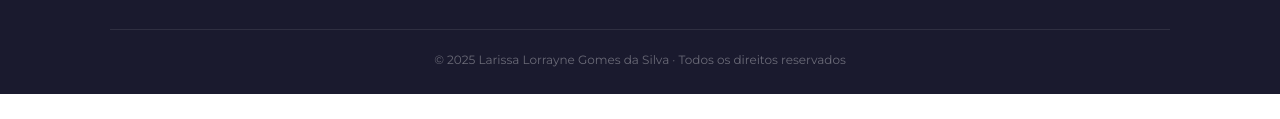
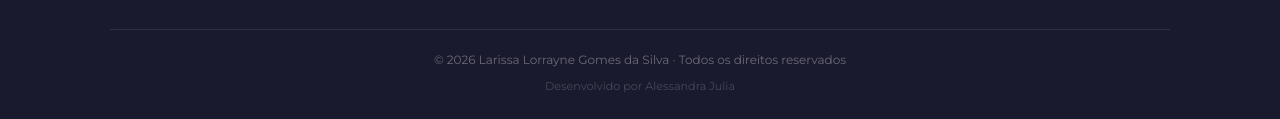
Before and after one commit to psilarii/site, a plain HTML site: page index.html in a window 1280 px wide. Shown: the part 4415-4534 px from the top of the page. Before the commit the page ends 4509 px from the top, so only its background shows below. Drawn offline with nearby package versions, Linux system fonts and the light colour scheme; a web font is replaced by a local one.

Commit message:
ajuste footer

```diff
--- a/index.html
+++ b/index.html
@@ -294,7 +294,8 @@
         </div>
       </div>
       <div class="footer-bottom">
-        <p>&copy; 2025 Larissa Lorrayne Gomes da Silva · Todos os direitos reservados</p>
+        <p>&copy; 2026 Larissa Lorrayne Gomes da Silva · Todos os direitos reservados</p>
+        <p class="footer-dev">Desenvolvido por <a href="https://wa.me/5531991619608?text=Ol%C3%A1%2C%20Alessandra%21%20Vi%20o%20site%20da%20psic%C3%B3loga%20Larissa%20e%20gostaria%20de%20saber%20mais%20sobre%20seus%20servi%C3%A7os%20de%20desenvolvimento." target="_blank" rel="noopener">Alessandra Julia</a></p>
       </div>
     </div>
   </footer>
--- a/style.css
+++ b/style.css
@@ -889,6 +889,21 @@ section {
   color: rgba(255, 255, 255, 0.35);
 }
 
+.footer-dev {
+  margin-top: 0.4rem;
+  font-size: 0.7rem;
+  color: rgba(255, 255, 255, 0.2);
+}
+
+.footer-dev a {
+  color: rgba(255, 255, 255, 0.2);
+  transition: color var(--transition);
+}
+
+.footer-dev a:hover {
+  color: rgba(255, 255, 255, 0.55);
+}
+
 /* ============================================================
    FLOATING WHATSAPP BUTTON
    ============================================================ */
```
